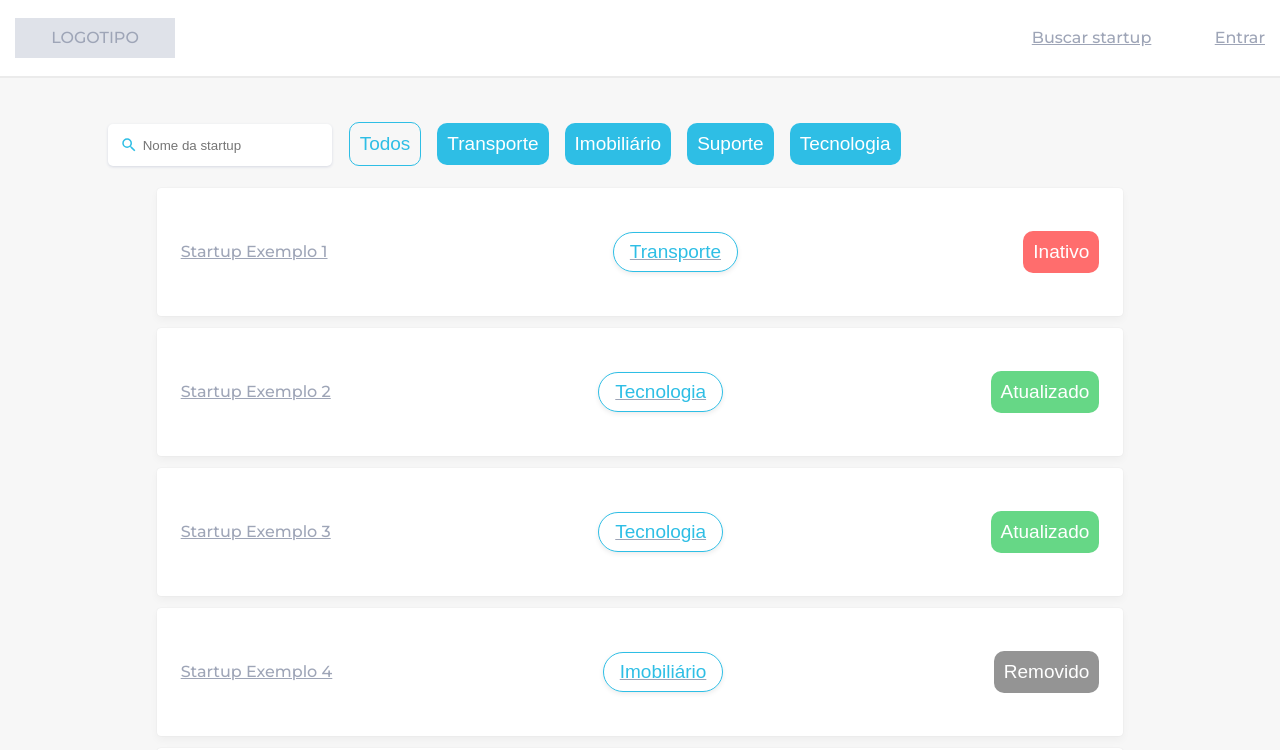
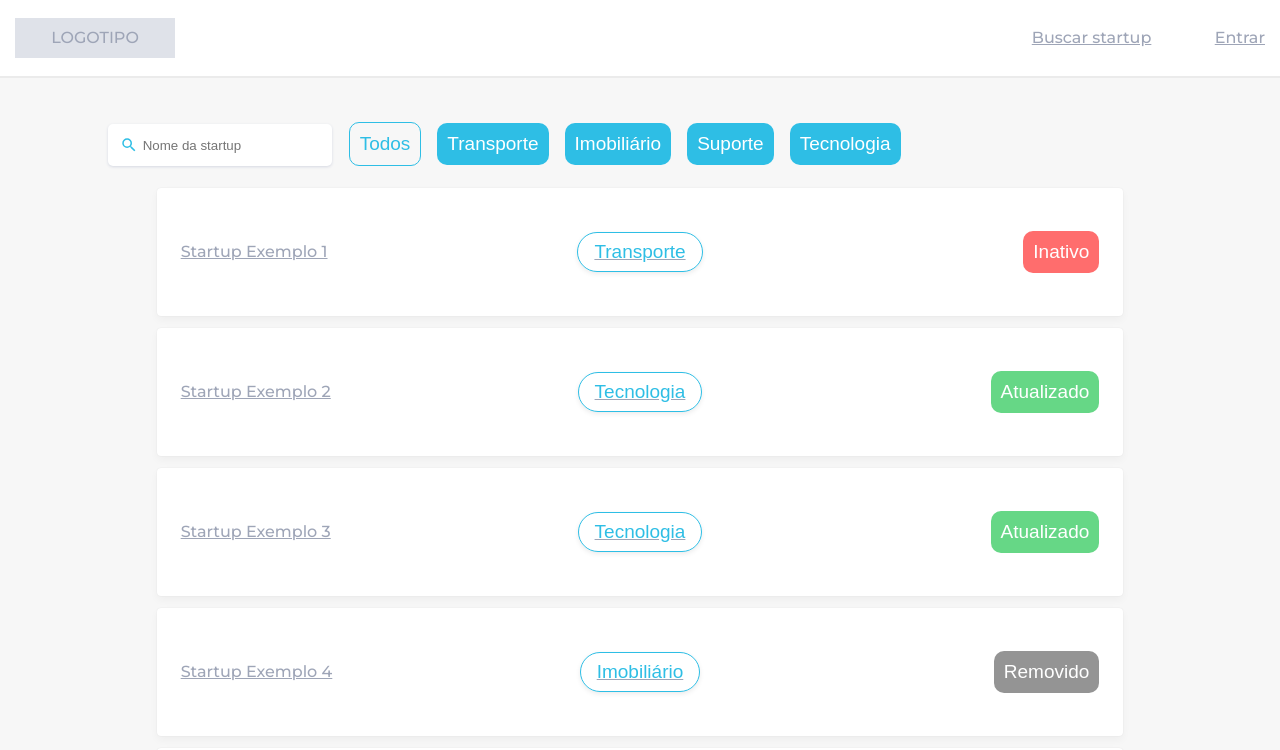
Before and after one commit to joicenunes/VitrineEmpreende, a React (Create React App) app in the folder client/: page /management in a window 1280 px wide. Shown: the top 750 px of the page. Built offline with nearby package versions, Linux system fonts and the light colour scheme.

Commit message:
Semântica + Responsabilidade do Router em redenrizar o header + Modificações de layout em gerenciamento

```diff
--- a/client/src/Pages/Management/index.js
+++ b/client/src/Pages/Management/index.js
@@ -6,13 +6,13 @@ import { startupList, tags } from '../../Helper/startupsMock';
 import { MdSearch } from 'react-icons/md';
 import Button from '../../Components/Button';
 import { Card, CardBody } from '../../Components/Card';
-import Header from '../../Components/Header';
+//import Header from '../../Components/Header';
 import InputText from '../../Components/InputText';
 import Pagination from '../../Components/Pagination';
 import TagList from '../../Components/TagList';
 import { Link } from 'react-router-dom';
 
-export default function Showcase() {
+export default function Management() {
   const fullList = startupList;
 
   const [pageSize,] = useState(6);
@@ -55,20 +55,20 @@ export default function Showcase() {
 
   const showStartupCard = (startup) => {
     return (
-      <Link to={`/startup/${startup.id}`}>
-        <Card key={'startup' + startup.id}>
+      <Link key={'startup' + startup.id} to={`/startup/${startup.id}`}>
+        <Card>
           <CardBody>
-            <p>{startup.name}</p>
-            <p>
+            <section>{startup.name}</section>
+            <section>
               <TagList
                 color='primary'
                 outline
                 tags={startup.tags}
               />
-            </p>
-            <p>
+            </section>
+            <section>
               <Button color={getColorByActivity(startup.activity)} disabled>{startup.activity}</Button>
-            </p>
+            </section>
           </CardBody>
         </Card>
       </Link>
@@ -98,8 +98,8 @@ export default function Showcase() {
   }
 
   return (
-    <div>
-      <Header />
+    <>
+      {/* <Header /> */}
       <section className='page-content'>
         <section className='startup-list'>
           <header className='filtros'>
@@ -139,6 +139,6 @@ export default function Showcase() {
           onClickPageButton={onClickPageButton}
         />
       </section>
-    </div>
+    </>
   );
 }
--- a/client/src/Pages/Management/style.css
+++ b/client/src/Pages/Management/style.css
@@ -27,8 +27,19 @@
 }
 
 .startup-list .wrap .card .card-body {
-  display: flex;
-  flex-flow: row nowrap;
-  justify-content: space-between;
+  display: grid;
+  grid-template-columns:repeat(3, 1fr);
   align-items: center;
 }
+
+.startup-list .wrap .card .card-body section {
+  justify-self: center;
+}
+
+.startup-list .wrap .card .card-body section:first-child {
+  justify-self: start !important;
+}
+
+.startup-list .wrap .card .card-body section:last-child {
+  justify-self: end !important;
+}
--- a/client/src/Pages/Showcase/index.js
+++ b/client/src/Pages/Showcase/index.js
@@ -5,7 +5,7 @@ import { startupList, tags } from '../../Helper/startupsMock';
 
 import { MdSearch } from 'react-icons/md';
 import Button from '../../Components/Button';
-import Header from '../../Components/Header';
+//import Header from '../../Components/Header';
 import InputText from '../../Components/InputText';
 import Pagination from '../../Components/Pagination';
 import StartupProfile from '../../Components/StartupProfile';
@@ -73,8 +73,8 @@ export default function Showcase() {
   }
 
   return (
-    <div>
-      <Header />
+    <>
+      {/* <Header /> */}
       <section className='page-content'>
         <section className='vitrine'>
           <header className='filtros'>
@@ -114,6 +114,6 @@ export default function Showcase() {
           onClickPageButton={onClickPageButton}
         />
       </section>
-    </div>
+    </>
   );
 }
--- a/client/src/Pages/Startup/index.js
+++ b/client/src/Pages/Startup/index.js
@@ -6,7 +6,7 @@ import './style.css';
 import { startupList } from '../../Helper/startupsMock';
 
 import { Card, CardBody, CardTitle } from '../../Components/Card';
-import Header from '../../Components/Header';
+//import Header from '../../Components/Header';
 import TagList from '../../Components/TagList';
 import StartupProfile from '../../Components/StartupProfile';
 
@@ -36,10 +36,10 @@ export default function Startup() {
   }, [id, navigate]);
 
   return (
-    <div className='startup'>
-      <Header />
-      <div className='page-content'>
-        <div className='startup-info-wrap'>
+    <section className='startup'>
+      {/* <Header /> */}
+      <section className='page-content'>
+        <section className='startup-info-wrap'>
           <StartupProfile
             color='primary'
             startup={startup ?? defaultStartup}
@@ -47,7 +47,7 @@ export default function Startup() {
             hiddenDescription
             noLink
           />
-          <div className='startup-cards'>
+          <article className='startup-cards'>
             <Card>
               <CardTitle color='primary'>
                 Sobre a equipe
@@ -68,9 +68,9 @@ export default function Startup() {
                 />
               </CardBody>
             </Card>
-          </div>
-        </div>
-      </div>
-    </div>
+          </article>
+        </section>
+      </section>
+    </section>
   );
 }
--- a/client/src/router.js
+++ b/client/src/router.js
@@ -2,6 +2,8 @@ import React from 'react';
 import { BrowserRouter, Routes, Route } from 'react-router-dom';
 
 import './App.css';
+
+import Header from './Components/Header';
 
 import { Logon, Register, Confirmation } from './Pages/Access';
 import Home from './Pages/Home'
@@ -17,11 +19,11 @@ export default function Router() {
         <Route path='/login' element={<Logon />} />
         <Route path='/register' element={<Register />} />
         <Route path='/confirmation' element={<Confirmation />} />
-        <Route path='/startup' element={<Startup />}>
-          <Route path=':id' element={<Startup />} />
+        <Route path='/startup' element={<><Header /> <Startup /></>}>
+          <Route path=':id' element={<><Header /> <Startup /> </>} />
         </Route>
-        <Route path='/management' element={<Management />} />
-        <Route path='/showcase' element={<Showcase />} />
+        <Route path='/management' element={<><Header /> <Management /></>} />
+        <Route path='/showcase' element={<><Header /> <Showcase /></>} />
       </Routes>
     </BrowserRouter>
   )
```
